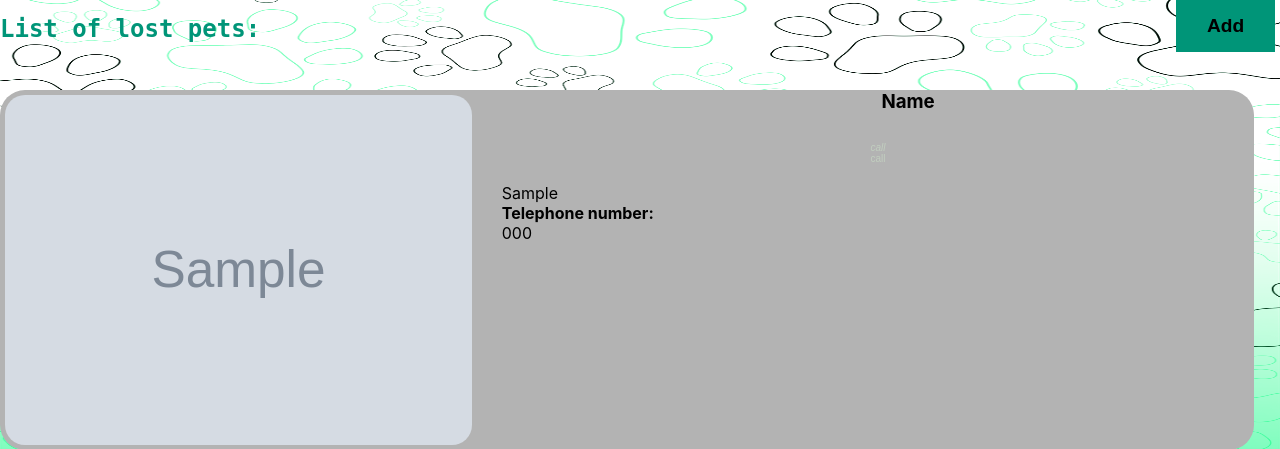
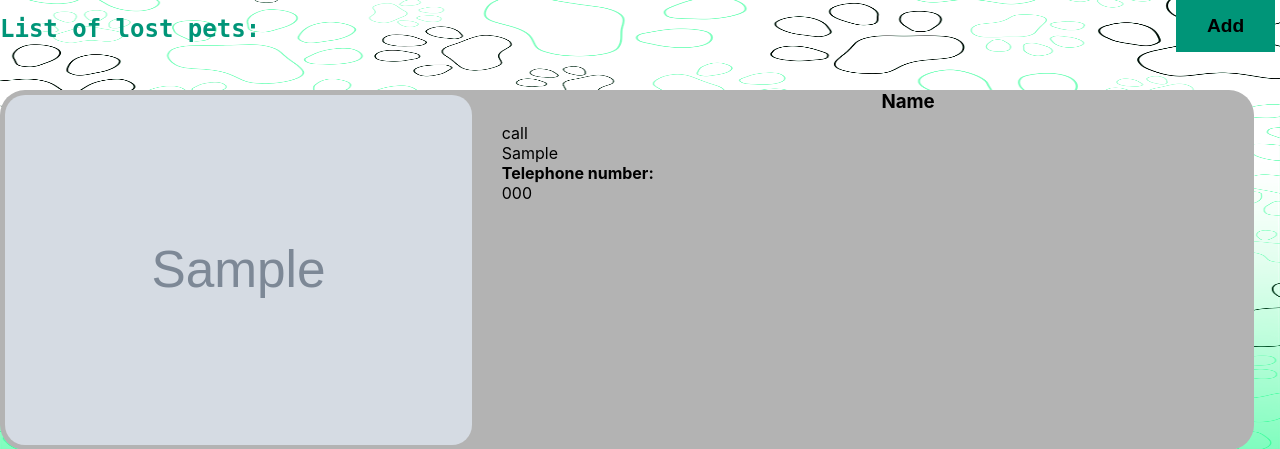
Before and after one commit to MarinosPapadakis/RooForABuddy, a Flask app: page /lostpets in a window 1280 px wide. Shown: the part 176-625 px from the top of the page. Run offline with Flask 2, Linux system fonts and the light colour scheme; tables that the repository leaves empty hold one stand-in row (values such as "Sample post"); grey boxes marked "Sample" are stand-in pictures; some libraries are stand-ins or nearby versions.

Commit message:
add call button v3

```diff
--- a/templates/index.html
+++ b/templates/index.html
@@ -61,7 +61,7 @@ type="text/javascript"></script>
 {% block main %}
 
 <div class="container">
-    <div id="map" style="width:100%; height:87%; margin-top: 17%;"></div>
+    <div id="map" style="width:100%; height:89%; margin-top: 16%;"></div>
 </div>
 
 {% endblock %}
--- a/templates/lostpets.html
+++ b/templates/lostpets.html
@@ -19,9 +19,7 @@
 
     <div class="info">
         <h3 id="name">Name</h3>
-        <a href="#" class="nav__link nav__link--active">
-            <i class="material-icons-outlined">call</i>
-            <span class="material-icons-outlined">call</span></a>
+       <a href="#"> <span class="material-icons-outlined">call</span></a>
         <p>{{pets[i][3]}}<br><b>Telephone number: </b><br><a href="tel:{{tels[i]}}" target="_blank">{{tels[i]}}</a></p>
     </div>
     </div>
```
